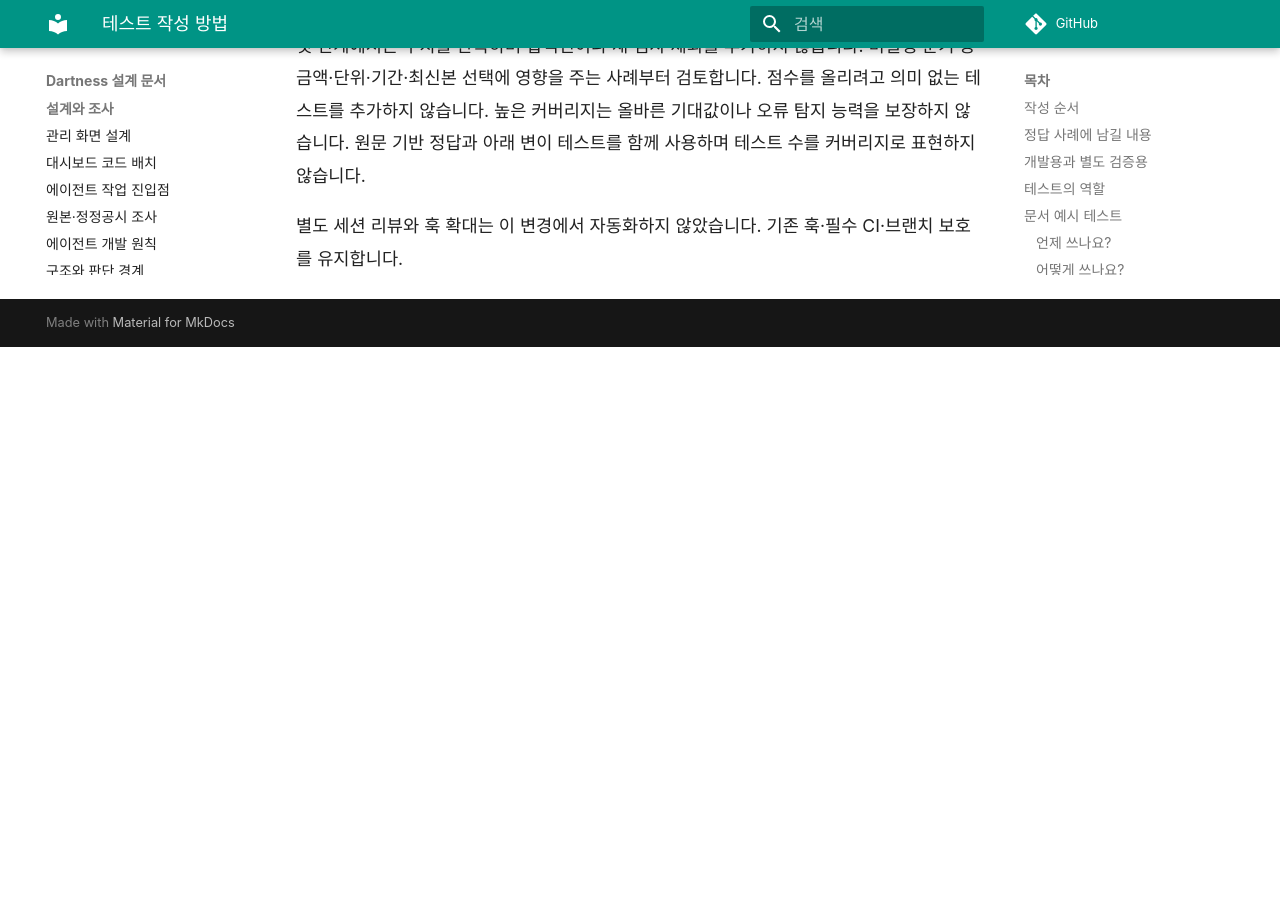
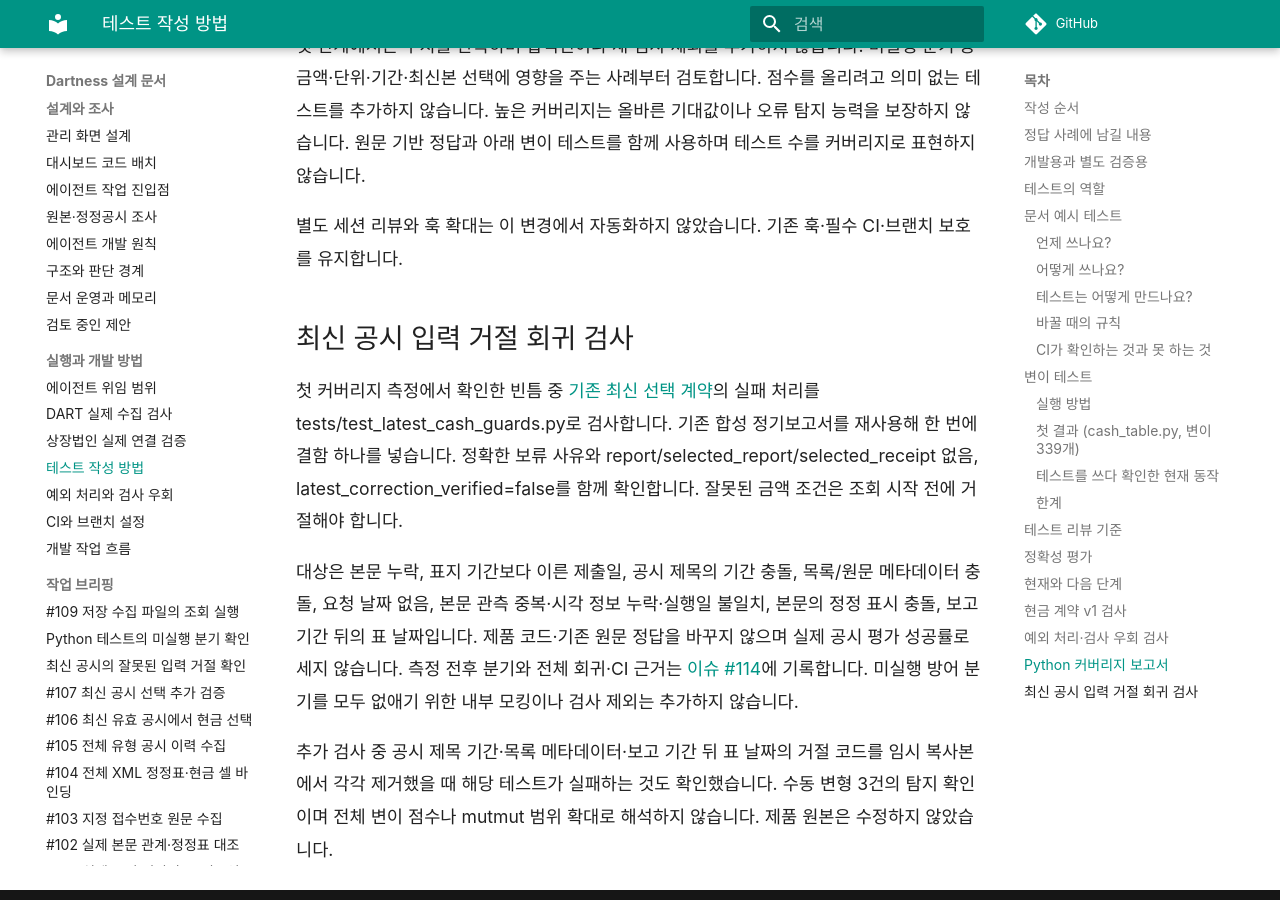
Before and after one commit to YUJAEYUN/Dartness, an MkDocs documentation site: the page built from docs/guides/testing.md, in a window 1280 px wide and 900 px high, scrolled down 8757 px. Built offline with MkDocs 1.6.1 and Material for MkDocs 9.7.7, drawn with Linux system fonts in a browser that asks for light colours; comment, search, counter and statistics services are not loaded; before the commit the page ends 9104 px from its top, so only the background shows below that.

Commit message:
최신 공시의 잘못된 기간·본문 근거를 거절하는 테스트 보강 (#115)
* 최신 공시의 잘못된 기간과 근거 입력 거절 검사 보강

* 입력 거절 검증 범위와 관리 화면 근거 연결

````diff
--- /dev/null
+++ b/docs/briefings/0115-latest-cash-guards.md
@@ -0,0 +1,43 @@
+---
+pr: 115
+issue: 114
+date: 2026-11-26
+stages: [F]
+---
+
+# 최신 공시의 잘못된 입력 거절 확인
+
+## 한 줄 요약
+
+최신 현금 공시 선택에서 잘못된 기간·본문 근거를 받아들이지 않는지 테스트를 보강합니다.
+
+## 지도에서의 위치
+
+```mermaid
+flowchart LR
+    F[잘못된 입력·보류 사유 검증] --> R[금액과 선택 결과 없음 확인]
+    classDef changed fill:#dbeafe,stroke:#2563eb,stroke-width:3px
+    class F changed
+```
+
+## 무엇이 달라졌나
+
+합성 입력의 결함 10개와 잘못된 금액 조건 3개를 추가했습니다. 원문 누락·기간 충돌·목록 메타데이터 충돌·선택 날짜 없음·중복/잘못된 시각의 본문·정정 표시 충돌·표 날짜 초과를 정확한 사유로 보류하는지 확인합니다. 금액이나 선택 공시가 생기지 않는지도 검사합니다.
+
+## 누가 무엇을 정했나
+
+사용자가 중요한 미실행 분기부터 보강하는 방향에 동의했습니다. 기존 최신 공시 선택 계약을 기준으로 검사하며 제품 코드·판정 기준·기존 정답·의존성·CI·검사 제외는 바꾸지 않습니다.
+
+## 확인해 주세요
+
+추가 결정 요청은 없습니다. 이번 자료는 합성 실패 사례이며 새로운 실제 공시 독립 평가가 아닙니다.
+
+## 확인한 것과 못 한 것
+
+추가 13개 테스트를 통과했습니다. 전체 회귀·분기 측정·CI·병합 후 확인 근거는 이슈와 PR에 기록합니다. 높은 커버리지가 공시 내용의 정확성을 증명하지는 않습니다. 모든 정정 유형·모든 방어 분기를 검증한 것으로 표시하지 않습니다.
+
+## 근거
+
+- [PR #115](https://github.com/YUJAEYUN/Dartness/pull/115), [이슈 #114](https://github.com/YUJAEYUN/Dartness/issues/114)
+- [최신 공시 선택 계약](../specs/latest-cash-source.md), [테스트 가이드](../guides/testing.md#latest-source-guards)
+- tests/test_latest_cash_guards.py, src/dartness/latest_cash.py
--- a/docs/briefings/index.md
+++ b/docs/briefings/index.md
@@ -115,3 +115,5 @@ stages: [D]     # 상태가 바뀐 처리 흐름 단계 ID. 없으면 []
 tests/test_docs_consistency.py가 메타데이터 형식, 일곱 칸의 순서, `stages`가 처리 흐름 지도에 있는 단계인지, 지도 강조와 `stages`가 같은지를 확인합니다. 문서 사이트 빌드는 목차에 없는 브리핑을 실패로 처리합니다. 필수 검사 code-quality의 `npm run docs:check`는 브리핑과 화면 데이터가 다르거나 화면에 표시할 수 없는 형식이 있으면 실패합니다. 요약 내용이 PR과 같은 뜻인지는 확인하지 못합니다.
 
 - [PR #113: Python 테스트의 미실행 분기 확인](0113-python-coverage.md)
+
+- [PR #115: 최신 공시의 잘못된 입력 거절 확인](0115-latest-cash-guards.md)
--- a/docs/guides/testing.md
+++ b/docs/guides/testing.md
@@ -186,3 +186,11 @@ Actions의 code-quality 로그에서 누락 줄을, python-coverage 아티팩트
 첫 단계에서는 수치를 관측하며 합격선이나 새 검사 제외를 추가하지 않습니다. 미실행 분기 중 금액·단위·기간·최신본 선택에 영향을 주는 사례부터 검토합니다. 점수를 올리려고 의미 없는 테스트를 추가하지 않습니다. 높은 커버리지는 올바른 기대값이나 오류 탐지 능력을 보장하지 않습니다. 원문 기반 정답과 아래 변이 테스트를 함께 사용하며 테스트 수를 커버리지로 표현하지 않습니다.
 
 별도 세션 리뷰와 훅 확대는 이 변경에서 자동화하지 않았습니다. 기존 훅·필수 CI·브랜치 보호를 유지합니다.
+
+## 최신 공시 입력 거절 회귀 검사 {#latest-source-guards}
+
+첫 커버리지 측정에서 확인한 빈틈 중 [기존 최신 선택 계약](../specs/latest-cash-source.md)의 실패 처리를 tests/test_latest_cash_guards.py로 검사합니다. 기존 합성 정기보고서를 재사용해 한 번에 결함 하나를 넣습니다. 정확한 보류 사유와 report/selected_report/selected_receipt 없음, latest_correction_verified=false를 함께 확인합니다. 잘못된 금액 조건은 조회 시작 전에 거절해야 합니다.
+
+대상은 본문 누락, 표지 기간보다 이른 제출일, 공시 제목의 기간 충돌, 목록/원문 메타데이터 충돌, 요청 날짜 없음, 본문 관측 중복·시각 정보 누락·실행일 불일치, 본문의 정정 표시 충돌, 보고 기간 뒤의 표 날짜입니다. 제품 코드·기존 원문 정답을 바꾸지 않으며 실제 공시 평가 성공률로 세지 않습니다. 측정 전후 분기와 전체 회귀·CI 근거는 [이슈 #114](https://github.com/YUJAEYUN/Dartness/issues/114)에 기록합니다. 미실행 방어 분기를 모두 없애기 위한 내부 모킹이나 검사 제외는 추가하지 않습니다.
+
+추가 검사 중 공시 제목 기간·목록 메타데이터·보고 기간 뒤 표 날짜의 거절 코드를 임시 복사본에서 각각 제거했을 때 해당 테스트가 실패하는 것도 확인했습니다. 수동 변형 3건의 탐지 확인이며 전체 변이 점수나 mutmut 범위 확대로 해석하지 않습니다. 제품 원본은 수정하지 않았습니다.
--- a/docs/wiki/index.md
+++ b/docs/wiki/index.md
@@ -6,6 +6,7 @@
 |---|---|
 | 저장 수집 파일의 조회·출력 실행 | [산출물 로딩·재현 명령·파일 보호](../specs/cash-bundle-runner.md). src/dartness/collection_bundle.py, src/dartness/cash_bundle_runner.py, tests/test_collection_bundle.py. 로컬 파일만 읽고 기존 최신 선택/엑셀을 재사용하는 개발자 경로이며 전수/최종 사용자 입력 형식이 아님 |
 | 최신 공시 선택의 추가 법인 평가 | [동진쎄미켐 고정 구현 평가](../evaluations/latest-cash-dongjin-2026.md). 이력 26건/정기보고서 4개, 관련 요청 5개 일치. 코드 튜닝 없이 확인했고 전수·모든 정정 유형의 E2E는 아님 |
+| 최신 공시 입력 거절 검사 | [합성 실패 사례·범위](../guides/testing.md#latest-source-guards). tests/test_latest_cash_guards.py. 기존 계약의 보류 사유와 금액/선택 없음 확인 |
 | 최신 유효 현금 공시 선택 | [이력 재검사·날짜/제출일 선택·관계·미지원 범위](../specs/latest-cash-source.md). src/dartness/latest_cash.py, src/dartness/filing_history.py, tests/test_latest_cash.py. 지정 이력의 지원 정기보고서 안의 선택이며 전수/모든 정정 유형 완료가 아님 |
 | 저장 공시의 요청 기준일 선택 | [후보 생성·지원·보류와 실행](../specs/cash-report-slice.md#report-candidates). src/dartness/cash_report_candidates.py와 src/dartness/cash_snapshot.py가 실제 기간 열을 기존 날짜/후보 계약과 현금 실행에 연결합니다. tests/test_cash_snapshot.py. 제공 원문 묶음 안의 선택이며 전수·최신 정정·별도/개별 자동 판정은 미완료 |
 | M1 지정 공시 현금 실행 | [입력·지원 태그·범위·실패·검증](../specs/cash-report-slice.md). src/dartness/report_section.py, src/dartness/cash_report.py, tests/test_cash_report.py. 전체 지정 원문에서 구역 선정 후 조건 비교. 전수·최신 정정·최종 엑셀은 미완료 |
--- a/docs/work-state.md
+++ b/docs/work-state.md
@@ -3,6 +3,8 @@
 이 문서는 다음 세션이 시작할 위치입니다. 기준은 관련 docs이며 검사·완료 근거는 이슈·PR에 연결합니다. 과거 완료 작업을 진행 중으로 나열하지 않습니다.
 
 ## 현재 상태
+
+- 이슈 #114 / PR #115는 [최신 공시 입력 거절 검사](guides/testing.md#latest-source-guards) 보강입니다. 합성 결함별 정확한 보류 사유와 금액/선택 없음 상태를 검사하며 제품 코드·기존 정답은 유지합니다. 최종 회귀·커버리지·병합 근거는 이슈에서 확인합니다.
 
 - 이슈 #112 / PR #113은 [Python 분기 커버리지 보고서](guides/testing.md#coverage) 연결입니다. 기존 필수 검사와 정답을 유지하며 합격선 없이 누락 분기를 관측합니다. 변이 테스트 확대·별도 리뷰·훅 확대는 후속 범위입니다. 최종 실행·병합 근거는 이슈에서 확인합니다.
 
--- a/mkdocs.yml
+++ b/mkdocs.yml
@@ -74,6 +74,7 @@ nav:
   - 작업 브리핑:
       - "#109 저장 수집 파일의 조회 실행": briefings/0109-cash-bundle-runner.md
       - Python 테스트의 미실행 분기 확인: briefings/0113-python-coverage.md
+      - 최신 공시의 잘못된 입력 거절 확인: briefings/0115-latest-cash-guards.md
       - "#107 최신 공시 선택 추가 검증": briefings/0107-latest-cash-evaluation.md
       - "#106 최신 유효 공시에서 현금 선택": briefings/0106-latest-valid-cash.md
       - "#105 전체 유형 공시 이력 수집": briefings/0105-filing-history-collection.md
````
Also changed, not shown: 3 other files.
